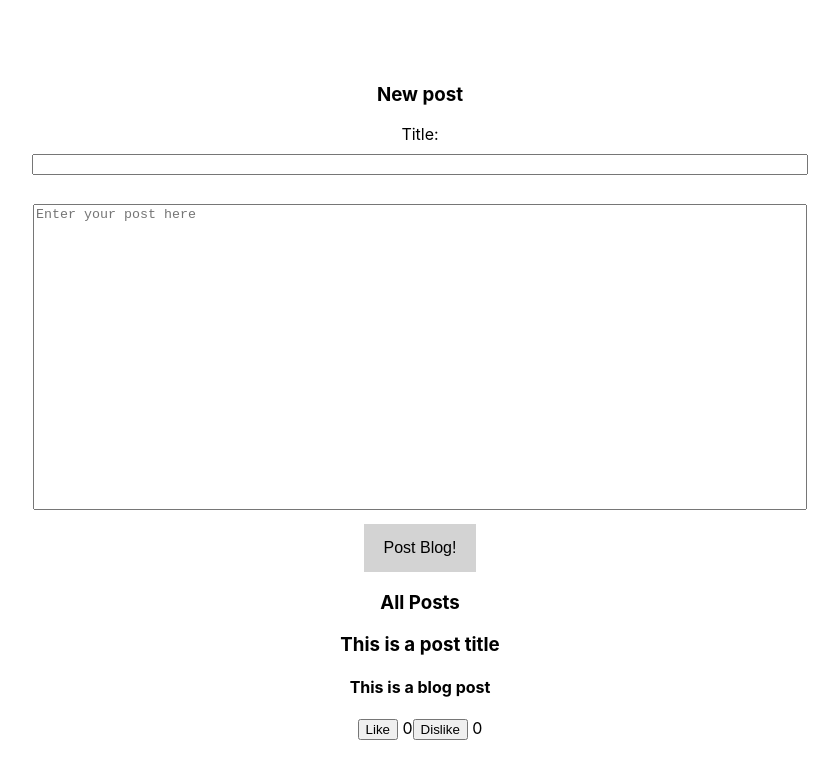
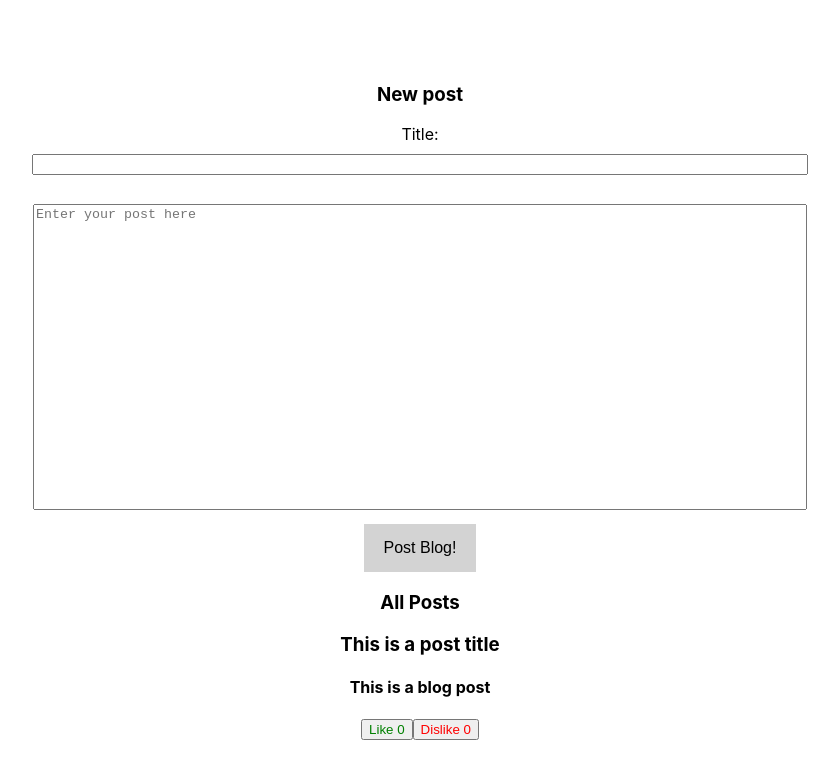
Before and after one commit to kalyssao/premest-soronko, a React (Create React App) app in the folder assignment1/: page / in a window 1280 px wide. Both pictures are taken after typing "Sample", "Sample" into the empty fields and a click on the button "Post Blog!". Shown: the top 778 px of the page, without its empty margins (220-1059 px from the left). Built offline with nearby package versions, Linux system fonts and the light colour scheme.

Commit message:
styling, need to handle so that one like only

```diff
--- a/assignment1/src/components/LikeDislike.js
+++ b/assignment1/src/components/LikeDislike.js
@@ -1,4 +1,5 @@
 import {useState, React} from 'react'
+import '../styles/posts.css'
 
 export default function LikeDislike() {
     const [likes, setLikes] = useState(0)
@@ -13,9 +14,9 @@ export default function LikeDislike() {
     }
 
     return (
-        <div>
-            <button onClick={handleLikes}>Like </button> {likes}
-            <button onClick={handleDislikes}>Dislike</button> {dislikes}
+        <div className="sentiment-container">
+            <button className="like" onClick={handleLikes}>Like {likes} </button>
+            <button className="dislike" onClick={handleDislikes}>Dislike {dislikes}</button>
 
         </div>
     )
```
